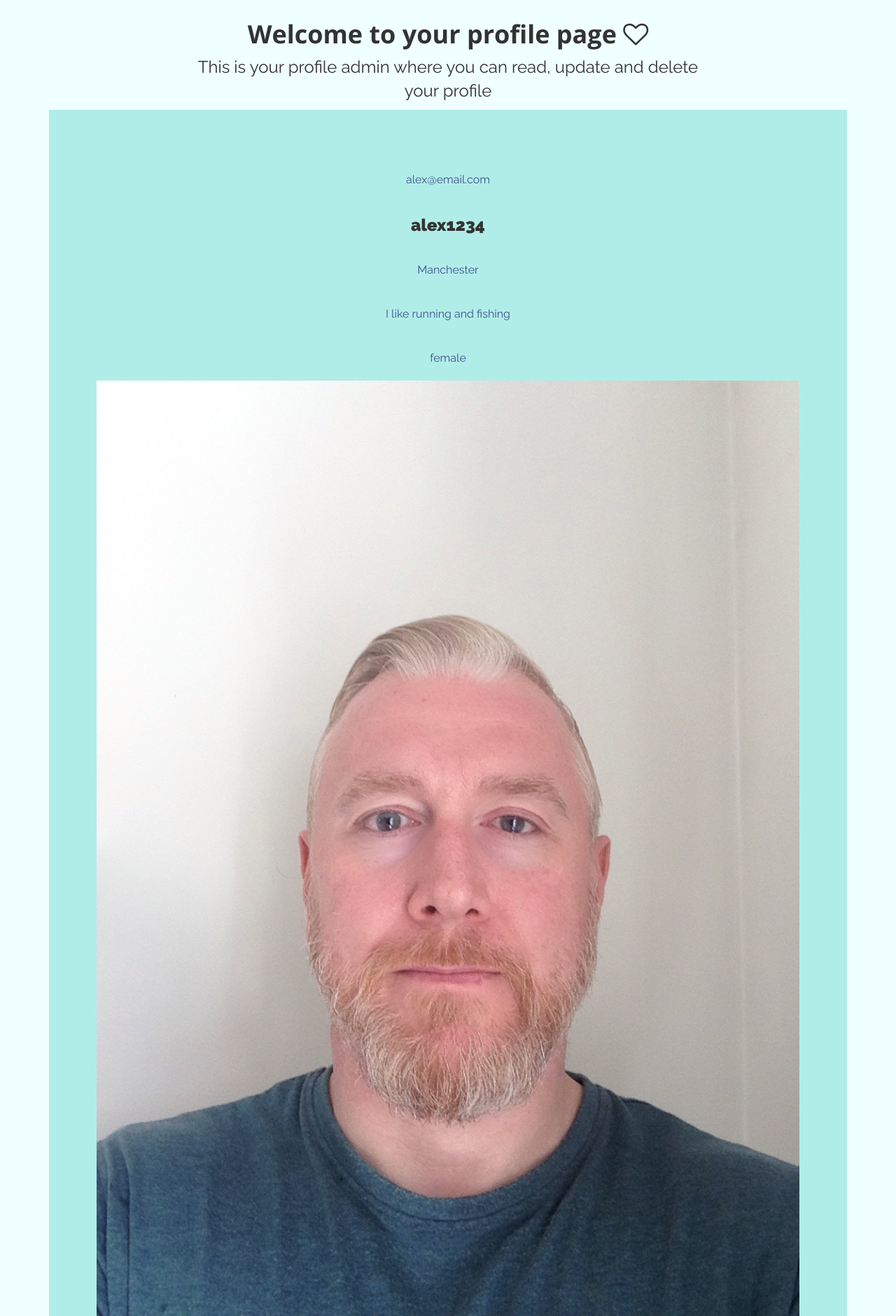
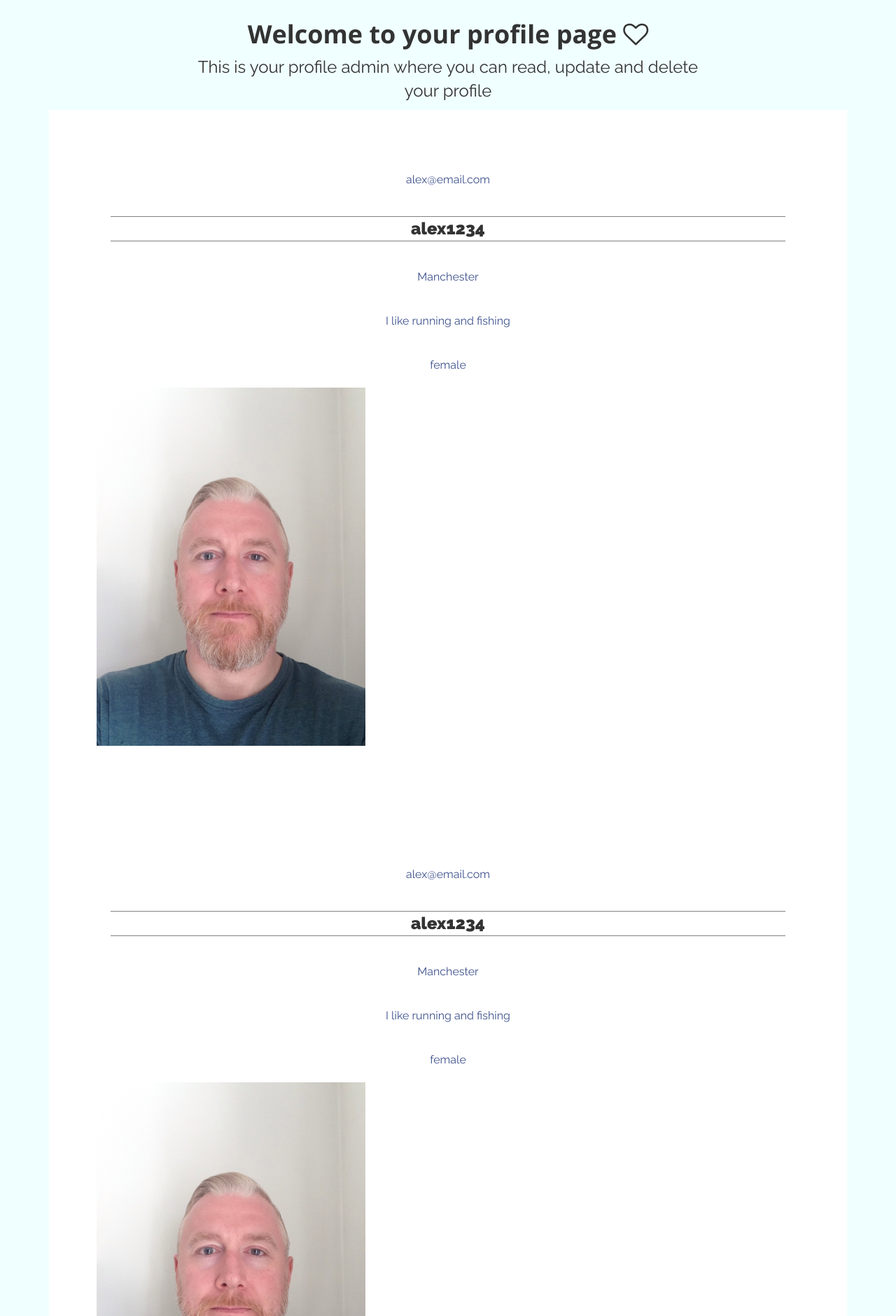
Before and after one commit to Tommy-B-Git/tb-project, a Flask app: a page that uses templates/head.html in a window 1280 px wide. Shown: the part 51-1932 px from the top of the page at 70% size. Run offline with Flask 2, Linux system fonts and the light colour scheme; a user stored in the database is signed in; data comes from the database, SQL or seed files in the repository; some libraries are stand-ins or nearby versions.

Commit message:
Updated styles

```diff
--- a/static/css/custom.css
+++ b/static/css/custom.css
@@ -20,7 +20,7 @@ h2{
 }
 
 .profilesContainer{
-  background-color: #B1EDE8;
+  background-color: #fff;
   padding: 6% 6%;
   display: flex;
   flex-direction: column;
@@ -36,5 +36,13 @@ h2{
 .profHead{
   font-weight: bold;
   margin: 2%;
-  padding: 0;
+  padding: 4px 0 4px 0;
+  border-top: 1px solid grey;
+  border-bottom: 1px solid grey;
 }
+
+.profImg{
+  height: auto;
+  width: 30vw;
+  margin-bottom: 2vh;
+}
```
